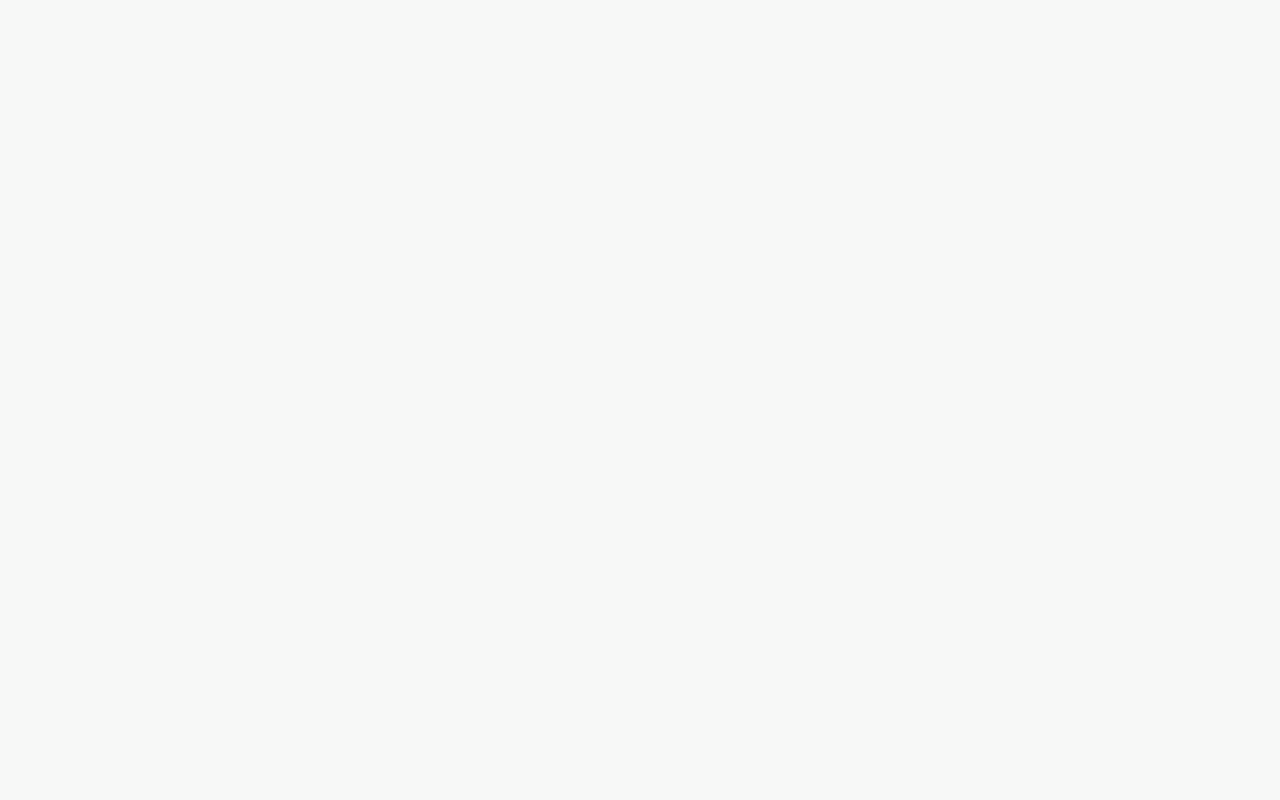
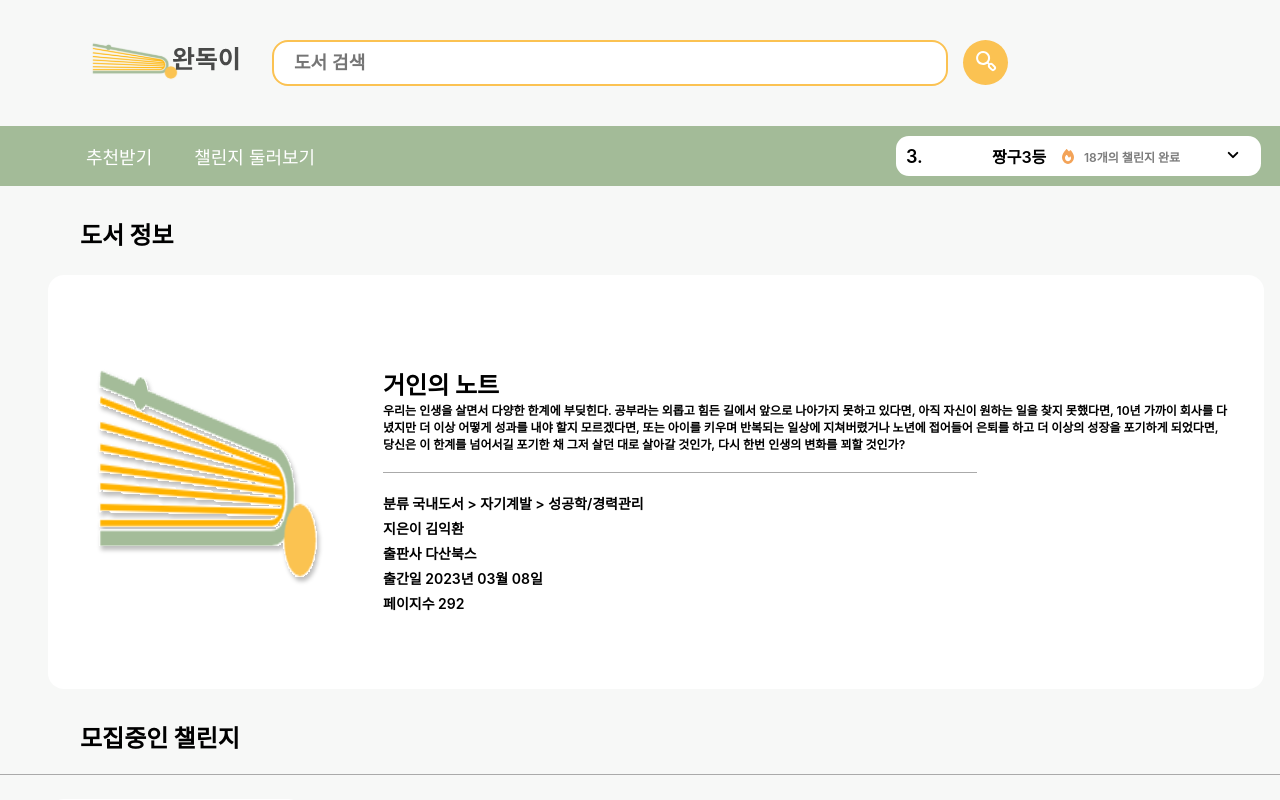
Before and after one commit to Wandogis/Frontend, a React (Create React App) app: page /bookDetail in a window 1280 px wide. Before the commit this address had no page. Shown: the top 800 px of the page. Built offline with nearby package versions, Linux system fonts and the light colour scheme; some icons are missing.

Commit message:
[Feat] 챌린지 생성 모달

```diff
--- a/src/assets/horizonline.tsx
+++ b/src/assets/horizonline.tsx
@@ -3,7 +3,7 @@ import React from "react";
 interface HorizonLineProps {
   width: string;
 }
-
+//컬러, 볼드 빼기
 const HorizonLine: React.FC<HorizonLineProps> = ({ width }) => {
   return (
     <div
--- a/src/components/book-info.tsx
+++ b/src/components/book-info.tsx
@@ -1,7 +1,8 @@
 import React from 'react';
 import { styled } from "styled-components";
-import { ReactComponent as Book1 } from "../assets/book1.svg";
+import { ReactComponent as Book1 } from "../assets/svg/book1.svg";
 import HorizonLine from "../assets/horizonline"
+//스타일 수정
 
 const BookWrapper = styled.div`
   width: 90%;
@@ -13,6 +14,7 @@ const BookWrapper = styled.div`
   margin-top: 1.5rem;
   margin-left: 3rem;
   padding: 2rem;
+  background-color: white;
 `;
 
 const BookInfoWrapper = styled.div`
@@ -21,7 +23,7 @@ const BookInfoWrapper = styled.div`
 `;
 
 const BookTitle = styled.div`
-  font-size: 30px;
+  font-size: 24px;
   font-weight: 700;
 `;
 
@@ -53,7 +55,7 @@ const BookItem: React.FC<{ book: Book }> = ({book}) => (
     <BookInfoWrapper>
       <BookTitle>{book.title}</BookTitle>
       <BookSum>{book.summary}</BookSum>
-      <HorizonLine width="70%" />
+      <HorizonLine width="70%"/>
       <BookDetail>분류 {book.genre}</BookDetail>
       <BookDetail>지은이 {book.author}</BookDetail>
       <BookDetail>출판사 {book.publisher}</BookDetail>
--- a/src/components/challenge-gen.tsx
+++ b/src/components/challenge-gen.tsx
@@ -1,6 +1,6 @@
-import React, { useState, useCallback } from 'react';
+import React, { useState } from 'react';
 import { styled } from "styled-components";
-//import Modal from "./challenge-modal";
+import Modal from "./challenge-modal";
 
 const ChallengeGen: React.FC = () => {
   const ChallengeWrapper = styled.div`
@@ -9,7 +9,7 @@ const ChallengeGen: React.FC = () => {
   display: flex;
   justify-content: center;
   align-items: center;
-  background-color: aqua;
+  background-color: white;
   border-radius: 1rem;
   margin-top: 1.5rem;
   margin-left: 3rem;
@@ -20,6 +20,7 @@ const GenerateButton = styled.button`
   width: 60%;
   height: 45px;
   color: white;
+  font-weight: 600;
   background-color: black;
   border: none;
   border-radius: 0.5rem;
@@ -36,19 +37,22 @@ const closeModal = () => {
   setIsOpenModal(false);
 };
 
-//modal 사이 컴포넌트 하나 더 추가
+const handleSubmit = () => {
+  setIsOpenModal(false);
+};
+
   return (
     <ChallengeWrapper>
       <GenerateButton type="submit" onClick={openModal}>
         챌린지 생성하기
       </GenerateButton>
+      {isOpenModal && (
+        <Modal
+          closeModal={closeModal}
+          handleSubmit={handleSubmit}
+        />
+      )}
     </ChallengeWrapper>
   );
 };
 export default ChallengeGen;
-
-/*
-{isOpenModal && (
-        <Modal onClose={closeModal}>
-        </Modal>)}
-    */
--- a/src/components/challenge-modal.tsx
+++ b/src/components/challenge-modal.tsx
@@ -1,8 +1,95 @@
 import React from 'react';
+import { styled } from 'styled-components';
 
-const Modal: React.FC = () => {
+type Props = {
+  closeModal: () => void;
+  handleSubmit: () => void;
+};
+
+const ModalWrap = styled.div`
+  position: fixed;
+  top: 0;
+  left: 0;
+  width: 100vw;
+  height: 100vh;
+  display: flex;
+  justify-content: center;
+  align-items: center;
+`;
+
+const ModalBackGround = styled.div`
+  background-color: rgba(0, 0, 0, 0.6);
+  width: 100%;
+  height: 100%;
+`;
+
+const ModalContainer = styled.div`
+  border-radius: 1rem;
+  position: absolute;
+  left: 50%;
+  top: 50%;
+  transform: translate(-50%, -50%);
+  width: 400px;
+  height: 350px;
+  background-color: white;
+  display: flex;
+  flex-direction: column;
+  padding: 1rem;
+  gap: 1rem;
+`;
+
+const GenerateTitle = styled.div`
+  font-size: 16px;
+  font-weight: 600;
+  text-align: center;
+  margin-top: 0.5rem;
+`;
+
+const ChallengeTitle = styled.div`
+  font-size: 13px;
+  font-weight: 600;
+  text-align: left;
+`;
+
+const Input = styled.input`
+  width: 95%;
+  padding: 0.5rem;
+`;
+
+const ButtonContainer = styled.div`
+  display: flex;
+  gap: 0.5rem;
+  justify-content: center;
+  margin-top: 0.5rem;
+`;
+
+const Button = styled.button`
+  padding: 0.5rem 1rem;
+  background-color: #ccc;
+  border: none;
+  border-radius: 0.3rem;
+  cursor: pointer;
+`;
+
+const Modal: React.FC<Props> = ({ closeModal, handleSubmit }) => {
   return (
-    <div>모달</div>
+    <ModalWrap>
+      <ModalBackGround />
+      <ModalContainer>
+        <GenerateTitle>챌린지 생성</GenerateTitle>
+        <ChallengeTitle>제목</ChallengeTitle>
+        <Input placeholder="챌린지 제목을 입력해주세요." />
+        <ChallengeTitle>챌린지 시작일</ChallengeTitle>
+        <Input type="date" />
+        <ChallengeTitle>챌린지 종료일</ChallengeTitle>
+        <Input type="date" />
+        <ButtonContainer>
+          <Button onClick={handleSubmit}>등록</Button>
+          <Button onClick={closeModal}>취소</Button>
+        </ButtonContainer>
+      </ModalContainer>
+    </ModalWrap>
   );
 };
+
 export default Modal;
--- a/src/pages/bookdetail.tsx
+++ b/src/pages/bookdetail.tsx
@@ -1,18 +1,26 @@
 import React from 'react';
+import MainHeader from "../components/mainComponent/main-header";
+import MainMenuBar from "../components/mainComponent/main-menu-bar";
 import HorizonLine from "../assets/horizonline"
 import BookInfo from "../components/book-info"
 import ChallengeGen from "../components/challenge-gen"
+import styled from "styled-components";
 
-//메인 테마 설정
-//HorizonLine 위에 메인 헤더 들어가야 함
+const Title = styled.div`
+  margin: 30px 0px 20px 80px;
+  font-size: 24px;
+  font-weight: 800;
+`;
+
 const Bookdetail: React.FC = () => {
   return (
     <div>
-      <HorizonLine width="100%" />
-      <h2>도서 정보</h2>
+      <MainHeader />
+      <MainMenuBar />
+      <Title>도서 정보</Title>
       <BookInfo />
-      <h2>모집중인 챌린지</h2>
-      <HorizonLine width="100%" />
+      <Title>모집중인 챌린지</Title>
+      <HorizonLine width="100%"/>
       <ChallengeGen />
     </div>
   );
--- a/src/routes/index.tsx
+++ b/src/routes/index.tsx
@@ -14,7 +14,7 @@ const Router: React.FC = () => {
         <Route path="/main" element={<Main />}></Route>
         <Route path="/recommend" element={<Recommend />}></Route>
         <Route path="/moreChallenge" element={<MoreChallenge />}></Route>
-        <Route path="/" element={<Bookdetail />}></Route>
+        <Route path="/bookDetail" element={<Bookdetail />}></Route>
       </Routes>
     </ThemeProvider>
   );
```
